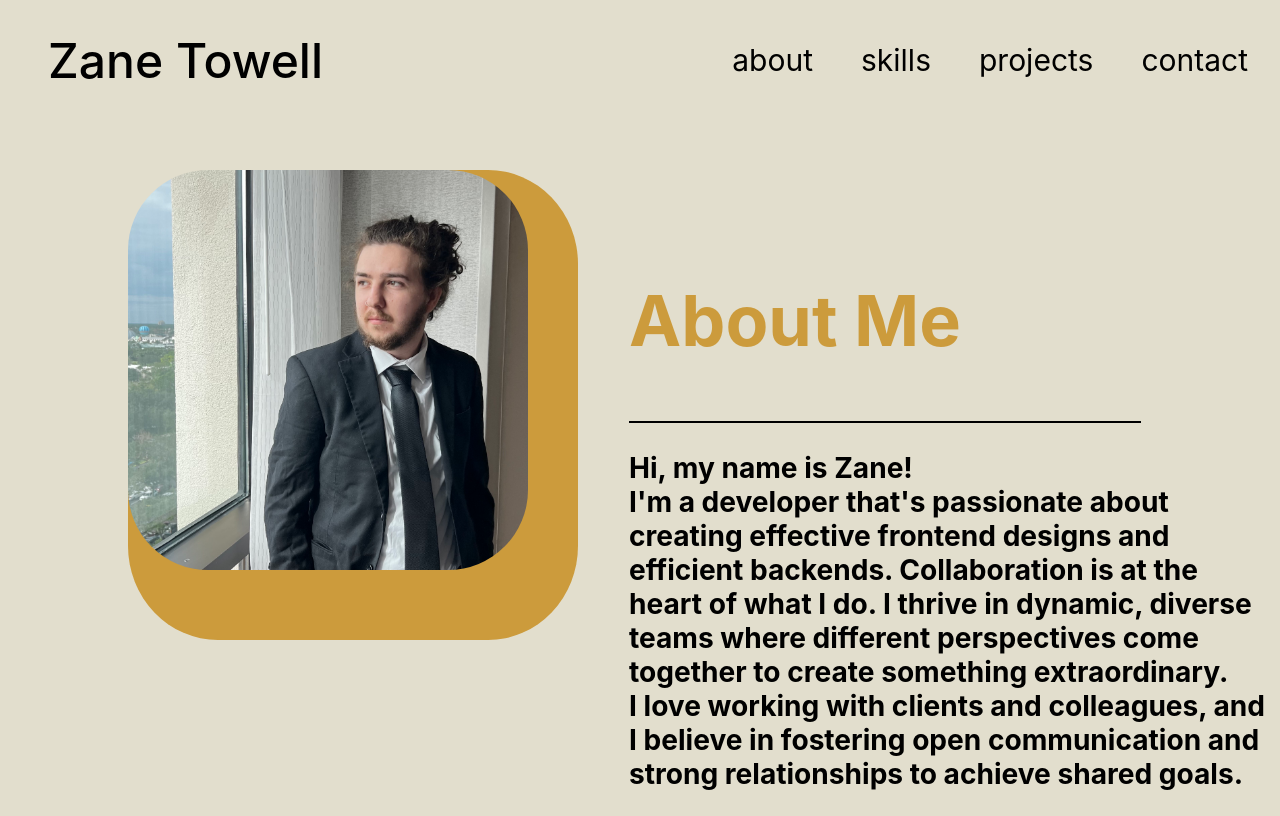
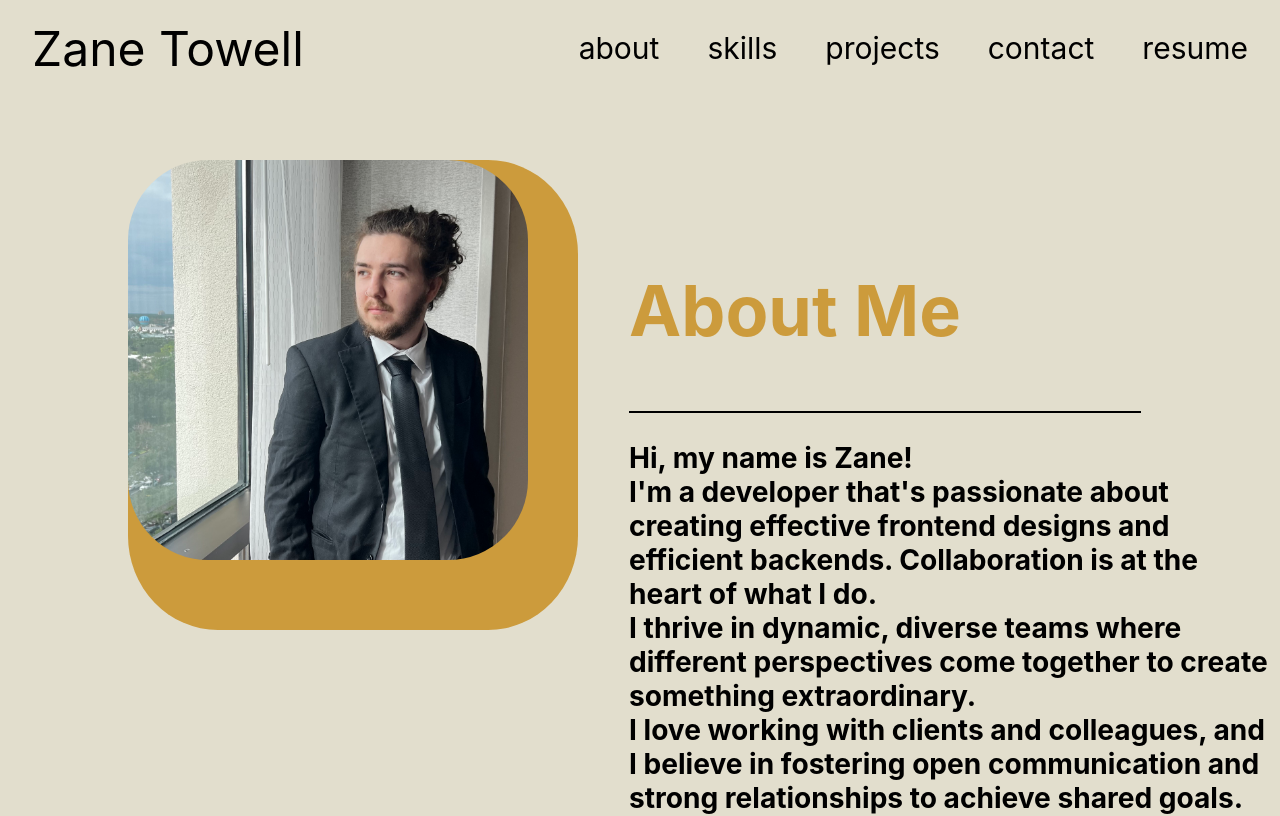
Before and after one commit to zanetowell/Zane-Towell-Portfolio, a React (Create React App) app: page / in a window 1280 px wide. Shown: the top 816 px of the page. Built offline with nearby package versions, Linux system fonts and the light colour scheme.

Commit message:
adds working links and styles all pages

```diff
--- a/package.json
+++ b/package.json
@@ -10,7 +10,9 @@
     "framer-motion": "^10.12.16",
     "react": "^18.2.0",
     "react-dom": "^18.2.0",
+    "react-router-dom": "^6.11.2",
     "react-scripts": "5.0.1",
+    "react-scroll": "^1.8.9",
     "web-vitals": "^2.1.4"
   },
   "scripts": {
--- a/src/components/About.jsx
+++ b/src/components/About.jsx
@@ -2,11 +2,10 @@ import React from 'react'
 import profilePicture from '../images/pfp.jpeg'
 
 
-
 const About = () => {
   return (
-    <div className='about'>
-      <aside className='about-pic-container'>
+    <div className='about' id='about-me'>
+      <aside className='about-pic-container' data-aos='fade-up'>
         <img src={profilePicture} alt='' className='about-pic' height='400px'/>
       </aside>
       <article className='about-blurb'>
@@ -14,7 +13,9 @@ const About = () => {
         <div className='divider'></div>
         <h3>Hi, my name is Zane!
           <br />
-            I'm a developer that's passionate about creating effective frontend designs and efficient backends. Collaboration is at the heart of what I do. I thrive in dynamic, diverse teams where different perspectives come together to create something extraordinary.
+            I'm a developer that's passionate about creating effective frontend designs and efficient backends. Collaboration is at the heart of what I do.
+            <br />
+            I thrive in dynamic, diverse teams where different perspectives come together to create something extraordinary.
             <br />
              I love working with clients and colleagues, and I believe in fostering open communication and strong relationships to achieve shared goals.
         </h3>
--- a/src/components/Contact.jsx
+++ b/src/components/Contact.jsx
@@ -2,8 +2,22 @@ import React from 'react'
 
 const Contact = () => {
   return (
-    <div className='contact'>
+    <div className='contact' id='contact'>
         <h2 className='my-contact-info'>Get in Touch!</h2>
+        <h2 className='contact-top'>You can reach me here!</h2>
+        <div className='email-phone'>
+          <h2 className='email'>zanetowelldev@gmail.com</h2>
+          <h2 className='phone'>727-688-3070</h2>
+        </div>
+        <h2 className='contact-bot'>Connect with me!</h2>
+        <div className='linkedin-github'>
+          <a href='https://www.linkedin.com/in/zane-towell/' className='linkedin' target='_blank' rel='noreferrer'>
+            <img src="https://cdn.jsdelivr.net/gh/devicons/devicon/icons/linkedin/linkedin-plain.svg" alt='' height='100px'/>LinkedIn
+            </a>
+          <a href='https://github.com/zanetowell' className='github' target='_blank' rel='noreferrer'>
+            <img src="https://cdn.jsdelivr.net/gh/devicons/devicon/icons/github/github-original.svg" alt='' height='100px'/>GitHub
+            </a>
+        </div>
     </div>
   )
 }
--- a/src/components/Nav.jsx
+++ b/src/components/Nav.jsx
@@ -1,15 +1,21 @@
 import React from 'react'
+import { motion } from 'framer-motion'
+import { Link } from 'react-scroll'
 
 const Nav = () => {
+
+
+
   return (
     <div className='nav'>
       <h1 className='nav-name'>Zane Towell</h1>
-      <ul className='nav-list'>
-        <li>about</li>
-        <li>skills</li>
-        <li>projects</li>
-        <li>contact</li>
-      </ul>
+      <motion.ul className='nav-list'>
+        <motion.li><Link to='about-me' smooth={true}>about</Link></motion.li>
+        <motion.li><Link to='skills' smooth={true}>skills</Link></motion.li>
+        <motion.li><Link to='projects' smooth={true}>projects</Link></motion.li>
+        <motion.li><Link to='contact' smooth={true}>contact</Link></motion.li>
+        <motion.li><li><a href='https://docs.google.com/document/d/1U8jNwJXbAuF6fuRj_4J6ci_c_sG2AR5STjAtpD3tU7k/edit?usp=sharing' target='_blank' rel='noreferrer'>resume</a></li></motion.li>
+      </motion.ul>
     </div>
   )
 }
--- a/src/components/Projects.jsx
+++ b/src/components/Projects.jsx
@@ -7,7 +7,7 @@ import curate from '../images/curate.png'
 
 const Projects = () => {
   return (
-    <div className='projects'>
+    <div className='projects' id='projects'>
       <h2 className='my-projects'>Projects</h2>
       <div className='projects-columns'>
         <div className='project-1'>
--- a/src/components/Skills.jsx
+++ b/src/components/Skills.jsx
@@ -2,7 +2,7 @@ import React from 'react'
 
 const Skills = () => {
   return (
-    <div className='skills'>
+    <div className='skills' id='skills'>
       <h2 className='my-skills'>My Skills</h2>
       <div className='skills-blurb'>
         <h3 className='frontend-blurb'>With a strong foundation in frontend development, I bring a deep understanding of responsive design principles and strive to create visually stunning, user-friendly websites.
--- a/src/index.js
+++ b/src/index.js
@@ -4,12 +4,15 @@ import './index.css';
 import './styles/styles.css'
 import App from './App';
 import reportWebVitals from './reportWebVitals';
+import { BrowserRouter } from 'react-router-dom';
 
 const root = ReactDOM.createRoot(document.getElementById('root'));
 root.render(
-  <React.StrictMode>
-    <App />
-  </React.StrictMode>
+  <BrowserRouter>
+    <React.StrictMode>
+      <App />
+    </React.StrictMode>
+  </BrowserRouter>
 );
 
 // If you want to start measuring performance in your app, pass a function
--- a/src/styles/styles.css
+++ b/src/styles/styles.css
@@ -3,23 +3,27 @@
     font-family: Helvetica, sans-serif;
 }
 
+.body {
+    scroll-behavior: smooth;
+}
 
 /* Nav Styles */
 .nav {
-    position: sticky;
-    height: 15vh;
+    position: fixed;
+    height: 12vh;
+    width: 100%;
     background-color: rgb(226, 222, 205);
     display: flex;
     justify-content: space-between;
     align-items: center;
-    padding: 0 2rem;
-    padding-bottom: 50px;
+    margin-top: 0;
+    z-index: 50;
 }
 
 .nav-name {
-    font-weight: 500;
+    font-weight: 400;
     font-size: 3rem;
-    margin-left: 1rem;
+    margin-left: 2rem;
 }
 
 .nav-list {
@@ -27,12 +31,21 @@
     display: flex;
     justify-content: space-around;
     gap: 3rem;
+    margin-right: 2rem;
 }
 
 .nav-list li {
     font-size: 30px;
     transition-duration: .2s;
     cursor: pointer;
+}
+
+.nav-list li a{
+    font-size: 30px;
+    transition-duration: .2s;
+    cursor: pointer;
+    color: black;
+    text-decoration: none;
 }
 
 .nav-list li:hover {
@@ -43,6 +56,7 @@
 .about {
     background-color: rgb(226, 222, 205);
     height: 90vh;
+    padding-top: 20vh;
     display: flex;
     margin-bottom: 0;
 }
@@ -105,6 +119,7 @@
     width: 70vw;
     margin: 0 auto;
     padding-top: 20px;
+
 }
 
 .frontend-blurb {
@@ -272,6 +287,7 @@
 /* Contact Styles */
 .contact {
     background-color: rgb(204, 155, 60);
+    color: rgb(226, 222, 205);
     height: 100vh;
 }
 
@@ -284,3 +300,38 @@
     height: 10vh;
     border-radius: 0 0 40px 40px;
 }
+
+.contact-top {
+    font-size: 70px;
+}
+
+.email-phone {
+    display: flex;
+    justify-content: space-around;
+    font-size: 25px;
+}
+
+.contact-bot {
+    font-size: 70px;
+}
+
+.linkedin-github a {
+    display: flex;
+    justify-content: center;
+    align-items: center;
+    margin: 30px auto;
+    font-size: 40px;
+    color: rgb(226, 222, 205);
+    text-decoration: none;
+    transition: .3s;
+    width: fit-content;
+}
+
+.linkedin-github img {
+    padding-right: 20px;
+    color: rgb(226, 222, 205);
+}
+
+.linkedin-github a:hover {
+    transform: scale(1.2);
+}
```
Also changed, not shown: 1 other file (tests, documents, lock files or other folders).
